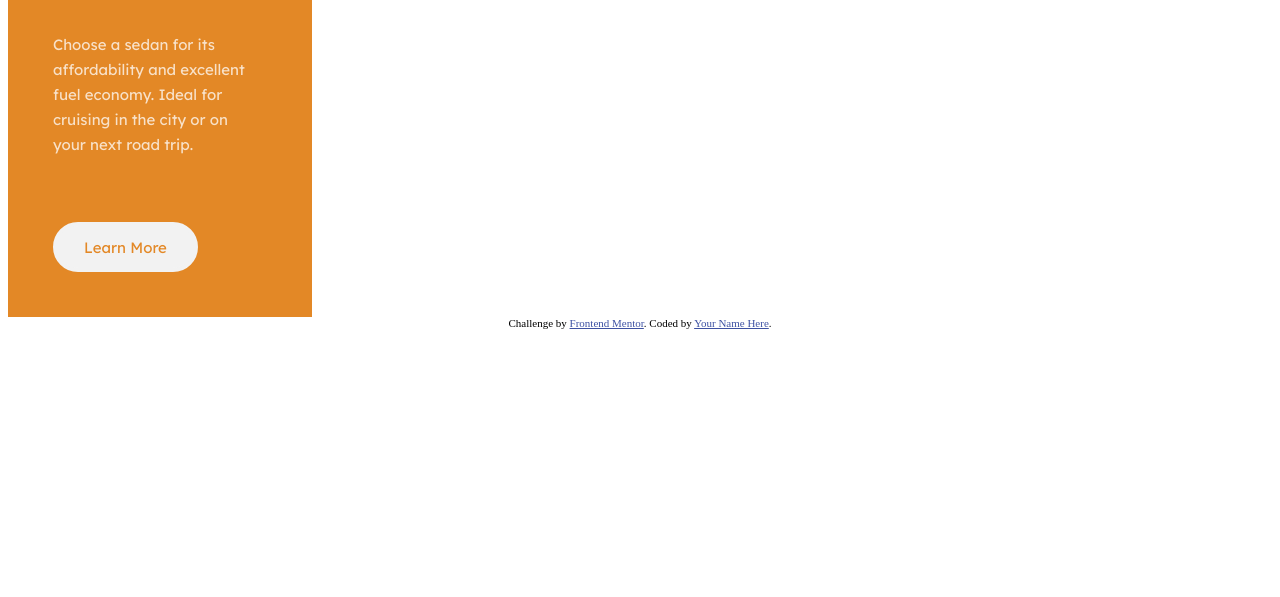
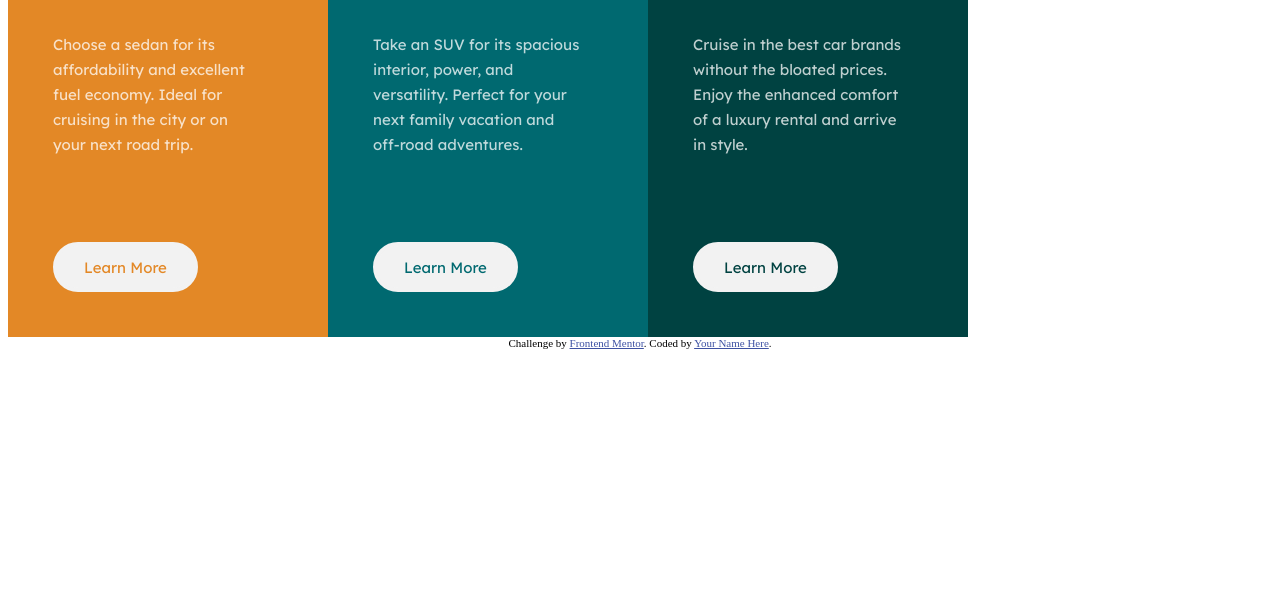
Before and after one commit to alvaro-frontend-mentor-projects/3-column-preview-card-component, a plain HTML site: page index.html in a window 1280 px wide. Shown: the part 203-800 px from the top of the page. Drawn offline with Linux system fonts and the light colour scheme.

Commit message:
3 columns desltop view style complete

```diff
--- a/css/style.css
+++ b/css/style.css
@@ -33,7 +33,23 @@
   display: flex;
   flex-direction: column;
   padding: 45px;
-  width: 350px;
+  width: 230px;
+}
+
+.column-2 {
+  background-color: var(--dark-cyan);
+  display: flex;
+  flex-direction: column;
+  padding: 45px;
+  width: 230px;
+}
+
+.column-3 {
+  background-color: var(--Very-dark-cyan);
+  display: flex;
+  flex-direction: column;
+  padding: 45px;
+  width: 230px;
 }
 
 .column-title {
@@ -51,7 +67,7 @@
   line-height: 25px;
 }
 
-.column-button {
+.column-1-button {
   background-color: var(--Very-light-gray);
   border-style: solid;
   border-width: 4px;
@@ -62,10 +78,38 @@
   color: var(--bright-orange);
   font-family: 'Lexend Deca', sans-serif;
   font-size: 15px;
-  margin-top: 50px;
+  margin-top: 70px;
 }
 
-.column-button:hover {
+.column-2-button {
+  background-color: var(--Very-light-gray);
+  border-style: solid;
+  border-width: 4px;
+  border-color: var(--Very-light-gray);
+  width: 145px;
+  height: 50px;
+  border-radius: 50px;
+  color: var(--dark-cyan);
+  font-family: 'Lexend Deca', sans-serif;
+  font-size: 15px;
+  margin-top: 70px;
+}
+
+.column-3-button {
+  background-color: var(--Very-light-gray);
+  border-style: solid;
+  border-width: 4px;
+  border-color: var(--Very-light-gray);
+  width: 145px;
+  height: 50px;
+  border-radius: 50px;
+  color: var(--Very-dark-cyan);
+  font-family: 'Lexend Deca', sans-serif;
+  font-size: 15px;
+  margin-top: 70px;
+}
+
+.column-1-button:hover, .column-2-button:hover, .column-3-button:hover {
   background-color: transparent;
   color: var(--Very-light-gray);
 }
--- a/index.html
+++ b/index.html
@@ -29,32 +29,36 @@
       <p class="column-paragraph">Choose a sedan for its affordability and excellent fuel economy. Ideal for cruising in the city
         or on your next road trip.</p>
       <!-- Button -->
-      <button class="column-button">
+      <button class="column-1-button">
         Learn More
       </button>
     </div>
     <!-- COLUMN 2 -->
-    <div>
+    <div class="column-2">
+       <!-- SVG Icon -->
+       <svg width="64" height="40" xmlns="http://www.w3.org/2000/svg"><g fill="none" fill-rule="evenodd"><circle fill="#000" opacity=".201" cx="20" cy="20" r="20"/><path d="M31.002 22.358c2.917 0 5.18 2.593 4.762 5.506a4.828 4.828 0 01-2.962 3.778 4.797 4.797 0 01-5.3-1.165c-1.188-1.26-1.235-2.613-1.263-2.613-.42-2.924 1.857-5.506 4.763-5.506zm22 0c3.457 0 5.798 3.567 4.41 6.744A4.816 4.816 0 0152.3 31.94a4.826 4.826 0 01-4.06-4.077c-.42-2.915 1.846-5.506 4.762-5.506zm-15.04-6.083v1.462a1.29 1.29 0 001.352 1.29c.693-.033 1.227-.631 1.227-1.326v-1.426h8.3l13.056.716a1.29 1.29 0 011.164.917c.27.895.446 1.477.563 1.87h-1.047c-.694 0-1.291.534-1.324 1.228a1.29 1.29 0 001.288 1.352h1.445c-.164 2.225-1.57 4.193-3.6 5.05.13-4.212-3.255-7.63-7.384-7.63-4.317 0-7.762 3.718-7.358 8.086h-7.285c.43-4.655-3.503-8.531-8.131-8.046v-3.543h7.734zm-10.312 0v4.308a7.4 7.4 0 00-4.006 7.274 3.874 3.874 0 01-3.642-3.864v-1.635h1.46a1.29 1.29 0 000-2.58h-1.461v-3.213l.003-.29h7.646zm14.986-8.196c2.65 0 5 1.592 5.984 4.055l.63 1.579a5.525 5.525 0 01-.065-.004l-.026-.002-.034-.002-.022-.002a4.178 4.178 0 00-.224-.006l-.098-.001h-.039l-.136-.001h-.052l-.326-.001H40.211L38.528 8.08zm-13.632 0l-1.122 5.616h-7.144l1.47-4.71a1.29 1.29 0 011.231-.906h5.565zm6.832 0l1.683 5.615h-7.007l1.121-5.615h4.203z" fill="#26B5C0" fill-rule="nonzero"/></g></svg>
       <!-- Title -->
-      <h1>SUVs</h1>
+      <h1 class="column-title">SUVs</h1>
       <!-- Paragraph -->
-      <p>Take an SUV for its spacious interior, power, and versatility. Perfect for your next family vacation
+      <p class="column-paragraph">Take an SUV for its spacious interior, power, and versatility. Perfect for your next family vacation
         and off-road adventures.</p>
       <!-- Button -->
-      <button>
+      <button class="column-2-button">
         Learn More
       </button>
 
     </div>
     <!-- COLUMN 3 -->
-    <div>
+    <div class="column-3">
+       <!-- SVG Icon -->
+       <svg width="64" height="40" xmlns="http://www.w3.org/2000/svg"><g fill="none" fill-rule="evenodd"><circle fill="#000" opacity=".201" cx="20" cy="20" r="20"/><path d="M30.98 22.835c1.941 0 3.516 1.604 3.516 3.583 0 1.978-1.575 3.582-3.517 3.582s-3.516-1.604-3.516-3.582c0-1.979 1.574-3.583 3.516-3.583zm21.956 0c1.942 0 3.517 1.604 3.517 3.583 0 1.978-1.575 3.582-3.517 3.582s-3.516-1.604-3.516-3.582c0-1.979 1.574-3.583 3.516-3.583zm-9.143-10.45a1.27 1.27 0 011.819 0l3.715 3.784c4.444-.115 9.7 1.142 13.964 3.753.387.237.624.664.624 1.124 0 3.006-2.126 5.514-4.926 6.05.397-3.698-2.458-6.882-6.053-6.882-3.646 0-6.504 3.264-6.039 6.99h-9.669c.76-1.544.993-2.026 1.337-2.711l.082-.162c.421-.835 1.056-2.07 2.883-5.65 1.68-.023 3.47-.408 5.247-1.403l-2.984-3.04a1.328 1.328 0 010-1.854zm-7.68 1.064c.683-.2 1.395.202 1.592.898l.749 2.652a3.46 3.46 0 01-.247 2.51l-1.733 3.395-.216.424c-1.07-1.89-3.06-3.114-5.279-3.114-3.595 0-6.45 3.184-6.052 6.885-1.832-.347-3.414-1.537-4.278-3.276a1.331 1.331 0 01.117-1.376l.955-1.303-1.325-1.295c-.751-.735-.376-2.024.64-2.231l6.614-1.346.13-.026c.092-.019.145-.03.157-.031.314-.146 1.07-.591 1.07-1.506 0-.734.592-1.327 1.316-1.31.712.016 1.268.662 1.256 1.388a4.11 4.11 0 01-.348 1.611 22.69 22.69 0 014.7 1.146l-.7-2.473a1.314 1.314 0 01.882-1.622z" fill="#19B89D" fill-rule="nonzero"/></g></svg>
       <!-- Title -->
-      <h1>Luxury</h1>
+      <h1 class="column-title">Luxury</h1>
       <!-- Paragraph -->
-      <p>Cruise in the best car brands without the bloated prices. Enjoy the enhanced comfort of a luxury
+      <p class="column-paragraph">Cruise in the best car brands without the bloated prices. Enjoy the enhanced comfort of a luxury
         rental and arrive in style.</p>
       <!-- Button -->
-      <button>
+      <button class="column-3-button">
         Learn More
       </button>
 
```
